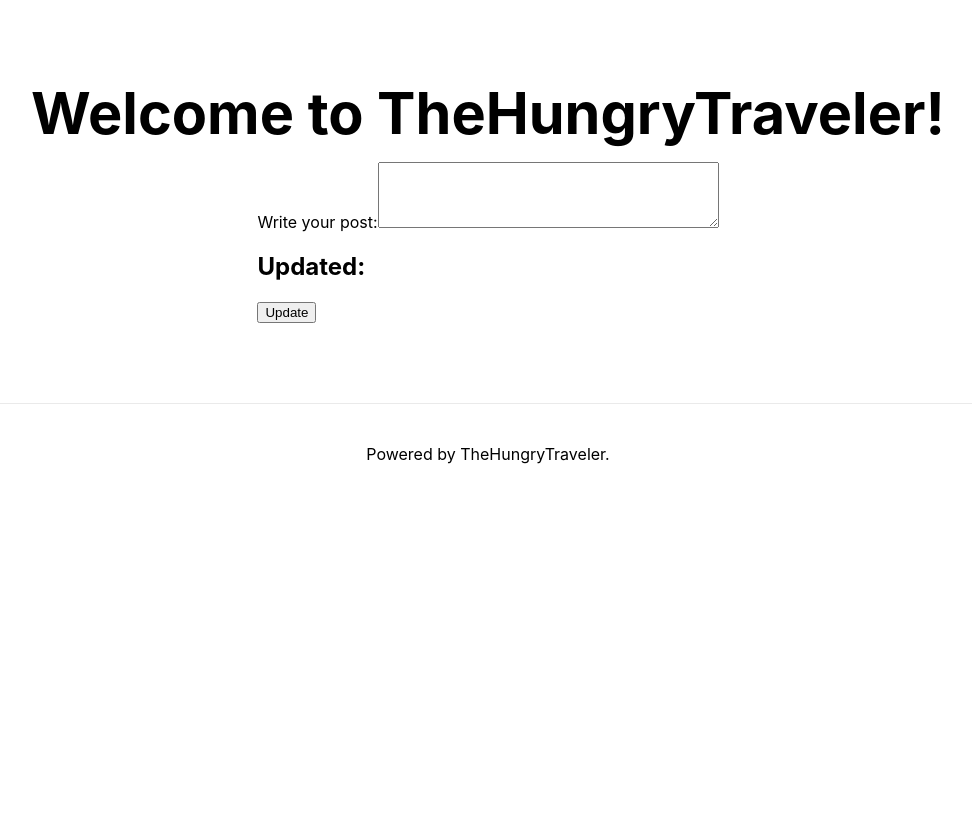
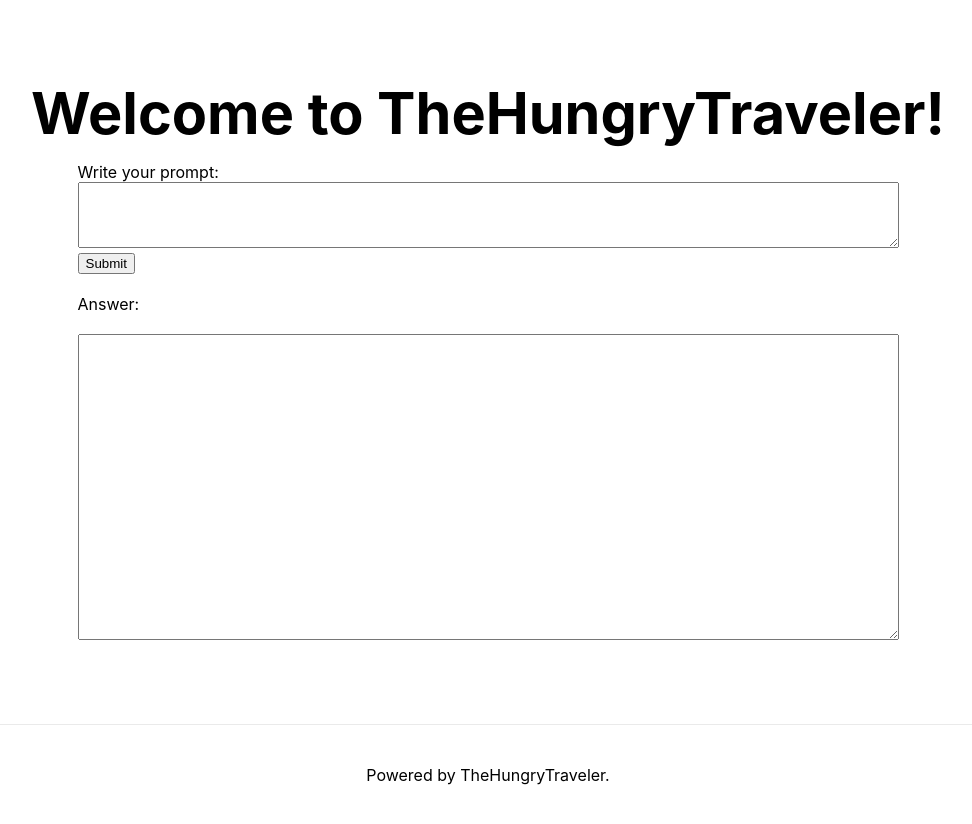
Before and after one commit to thehungrytraveler/tht-front-end, a Next.js app: page / in a window 1280 px wide. Shown: the whole page, without its empty margins (152-1124 px from the left). Before the commit the page ends 800 px from the top, so only its background shows below. Built offline with nearby package versions, Linux system fonts and the light colour scheme.

Commit message:
modified landing page

```diff
--- a/pages/index.js
+++ b/pages/index.js
@@ -26,13 +26,20 @@
         </h1>
         <div>
         <label>
-      Write your post:
-      <textarea name="postContent" rows={4} cols={40} />
+      Write your prompt:
+      <br/>
+      <textarea name="postContent" rows={4} cols={100} />
     </label>
 
-      <h2>Updated: {updated}</h2>
+    <br/>
 
-      <button onClick={handleClick}>Update</button>
+      <button onClick={handleClick}>Submit</button>
+      <br/><br/>
+      <label>
+      Answer:
+      <br/><br/>
+      <textarea name="postContent" rows={20} cols={100} />
+    </label>
     </div>
       </main>
 
```
